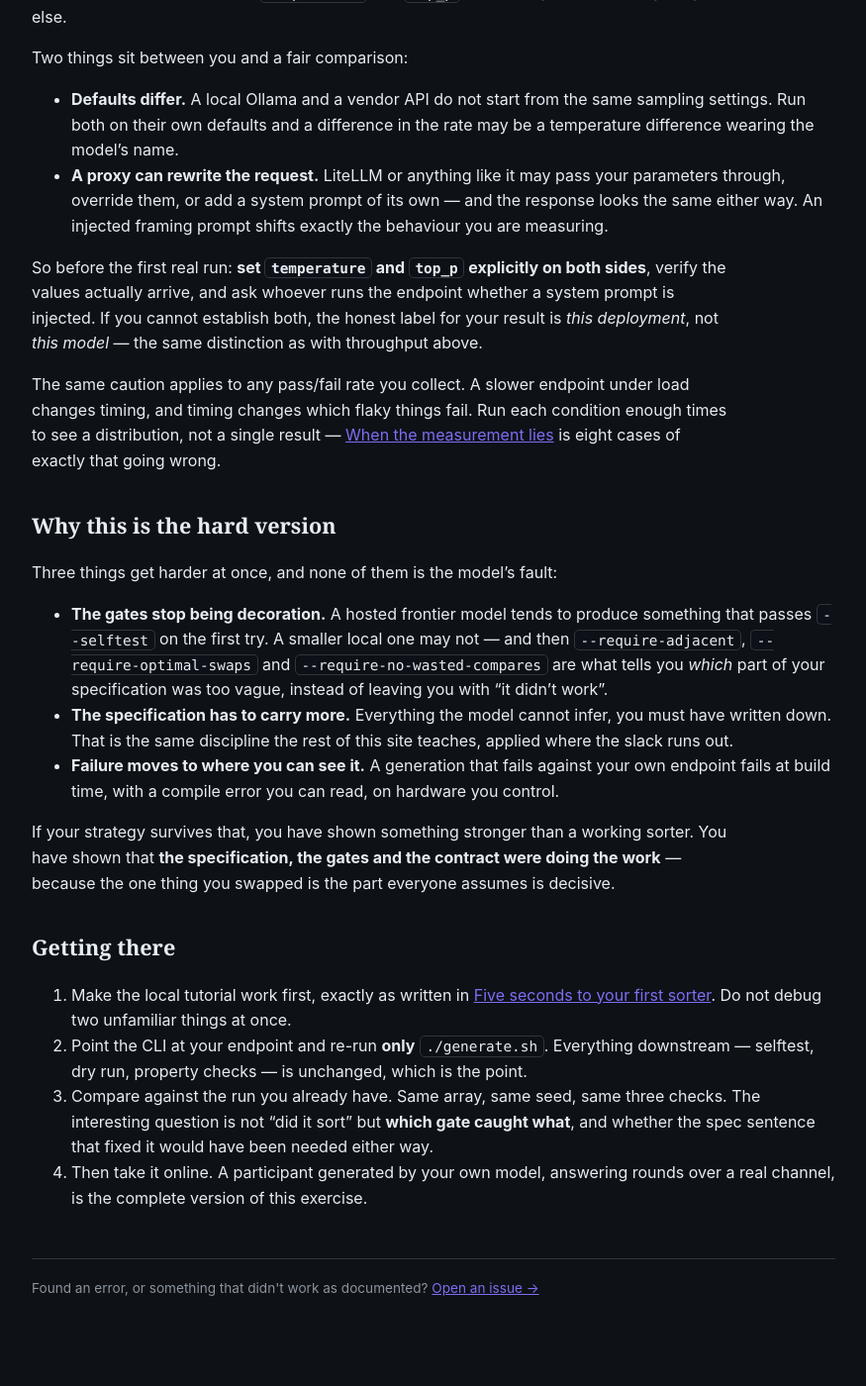
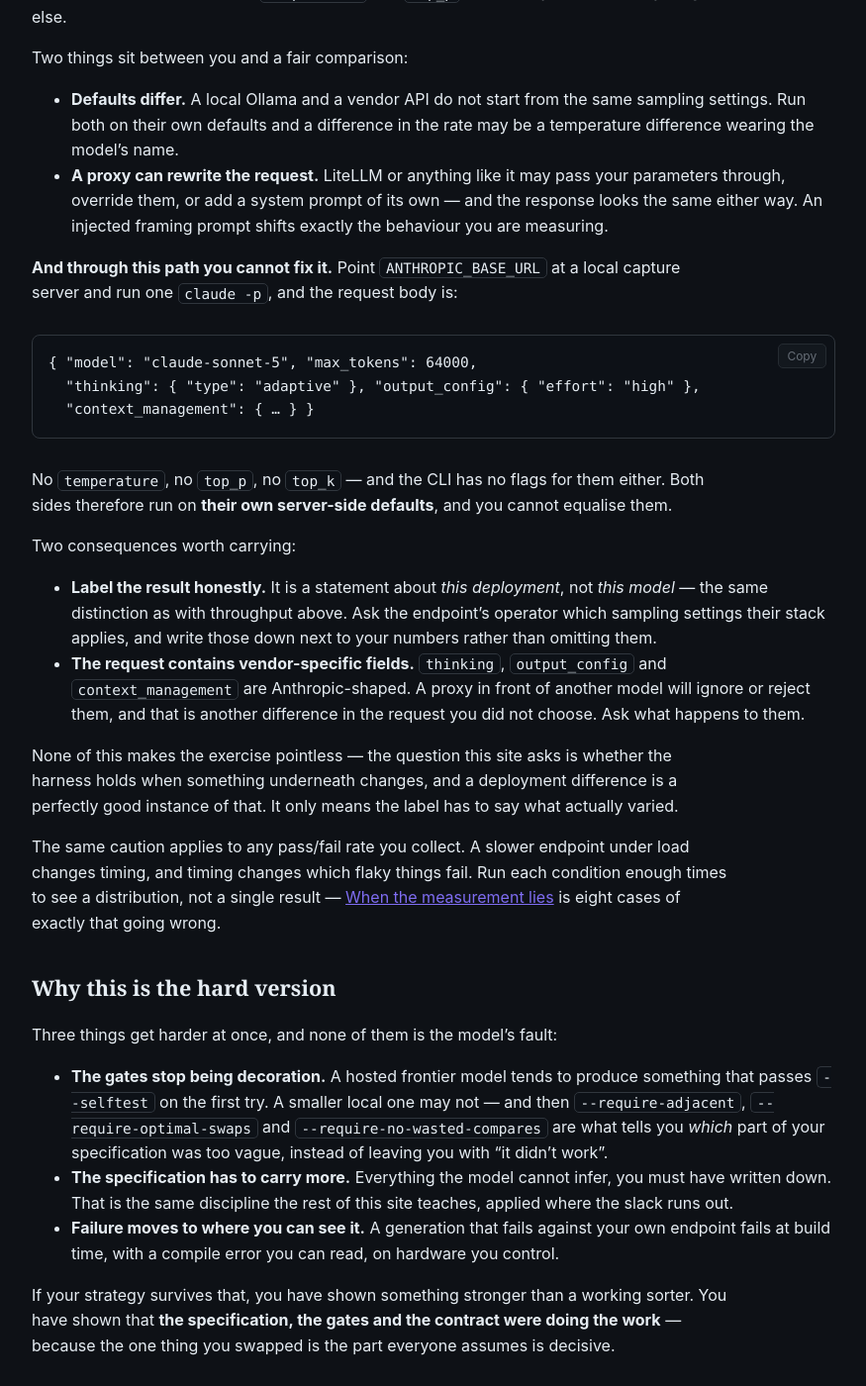
Before and after one commit to scimbe/CADS-DEMO-sort-docs, a Jekyll site: the page built from _how-to/run-against-your-own-model.md, in a window 1280 px wide and 1400 px high, scrolled down 2486 px. Shown: the whole window at 99% size, without its empty margins (322-1197 px from the left). Built offline with Jekyll 4.4.1, drawn with Linux system fonts in a browser that asks for light colours; before the commit the page ends 3863 px from its top, so only the background shows below that.

Commit message:
docs(own-model): the advice I gave could not be followed -- measured
The page told readers to set temperature and top_p explicitly on both sides.
Captured what the CLI actually sends by pointing ANTHROPIC_BASE_URL at a local
server: no temperature, no top_p, no top_k, and no flags for them either. Both
sides necessarily run on their own server defaults and cannot be equalised.

Replaces the unfollowable instruction with what to do instead -- label the
result as a deployment comparison and record the settings you were given -- and
adds the finding that fell out of the capture: the request carries
Anthropic-shaped fields (thinking, output_config, context_management) that a
proxy in front of another model will ignore or reject.

````diff
--- a/_how-to/run-against-your-own-model.md
+++ b/_how-to/run-against-your-own-model.md
@@ -106,10 +106,30 @@ Two things sit between you and a fair comparison:
   override them, or add a system prompt of its own — and the response looks the same either way. An
   injected framing prompt shifts exactly the behaviour you are measuring.
 
-So before the first real run: **set `temperature` and `top_p` explicitly on both sides**, verify the
-values actually arrive, and ask whoever runs the endpoint whether a system prompt is injected. If
-you cannot establish both, the honest label for your result is *this deployment*, not *this model* —
-the same distinction as with throughput above.
+**And through this path you cannot fix it.** Point `ANTHROPIC_BASE_URL` at a local capture server
+and run one `claude -p`, and the request body is:
+
+```json
+{ "model": "claude-sonnet-5", "max_tokens": 64000,
+  "thinking": { "type": "adaptive" }, "output_config": { "effort": "high" },
+  "context_management": { … } }
+```
+
+No `temperature`, no `top_p`, no `top_k` — and the CLI has no flags for them either. Both sides
+therefore run on **their own server-side defaults**, and you cannot equalise them.
+
+Two consequences worth carrying:
+
+- **Label the result honestly.** It is a statement about *this deployment*, not *this model* — the
+  same distinction as with throughput above. Ask the endpoint's operator which sampling settings
+  their stack applies, and write those down next to your numbers rather than omitting them.
+- **The request contains vendor-specific fields.** `thinking`, `output_config` and
+  `context_management` are Anthropic-shaped. A proxy in front of another model will ignore or reject
+  them, and that is another difference in the request you did not choose. Ask what happens to them.
+
+None of this makes the exercise pointless — the question this site asks is whether the harness holds
+when something underneath changes, and a deployment difference is a perfectly good instance of that.
+It only means the label has to say what actually varied.
 
 The same caution applies to any pass/fail rate you collect. A slower endpoint under load changes
 timing, and timing changes which flaky things fail. Run each condition enough times to see a
````
